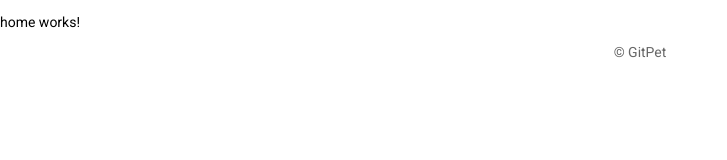
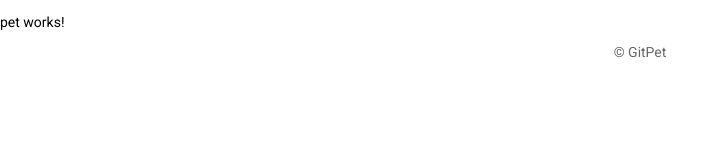
Before and after one commit to Norix7/git-pet, an Angular app: page / in a window 1280 px wide. Shown: the top 160 px of the page, without its empty margins (0-727 px from the left). Built offline with nearby package versions, Linux system fonts and the light colour scheme.

Commit message:
feat(pet): ペットコンポーネント追加

```diff
--- a/src/app/home/home.component.html
+++ b/src/app/home/home.component.html
@@ -1 +1 @@
-<p>home works!</p>
+<app-pet></app-pet>
--- a/src/app/home/home.module.ts
+++ b/src/app/home/home.module.ts
@@ -3,10 +3,11 @@
 
 import { HomeRoutingModule } from './home-routing.module';
 import { HomeComponent } from './home.component';
+import { PetComponent } from './pet.component';
 
 
 @NgModule({
-  declarations: [HomeComponent],
+  declarations: [HomeComponent, PetComponent],
   imports: [
     CommonModule,
     HomeRoutingModule
--- /dev/null
+++ b/src/app/home/pet.component.html
@@ -0,0 +1 @@
+<p>pet works!</p>
--- /dev/null
+++ b/src/app/home/pet.component.ts
@@ -0,0 +1,15 @@
+import { Component, OnInit } from '@angular/core';
+
+@Component({
+  selector: 'app-pet',
+  templateUrl: './pet.component.html',
+  styleUrls: ['./pet.component.scss']
+})
+export class PetComponent implements OnInit {
+
+  constructor() { }
+
+  ngOnInit(): void {
+  }
+
+}
```
Also changed, not shown: src/app/home/pet.component.scss (added), 1 other file (tests, documents, lock files or other folders).
